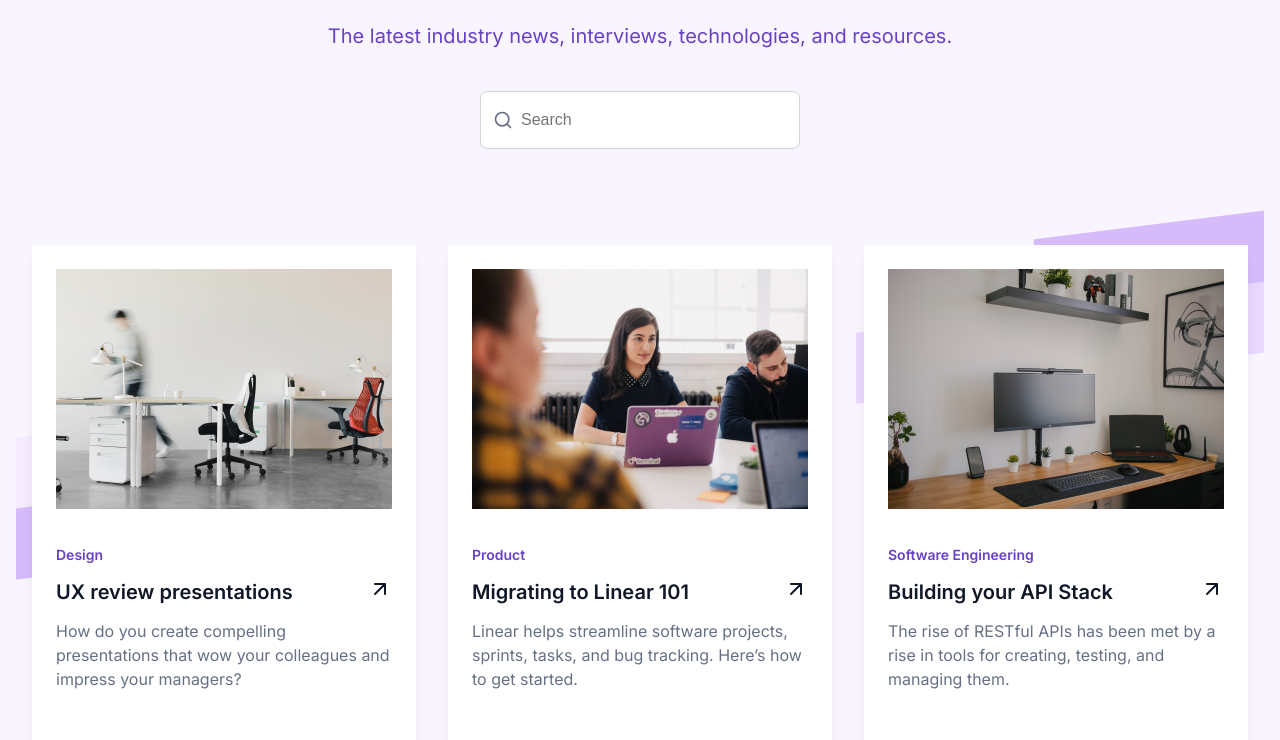
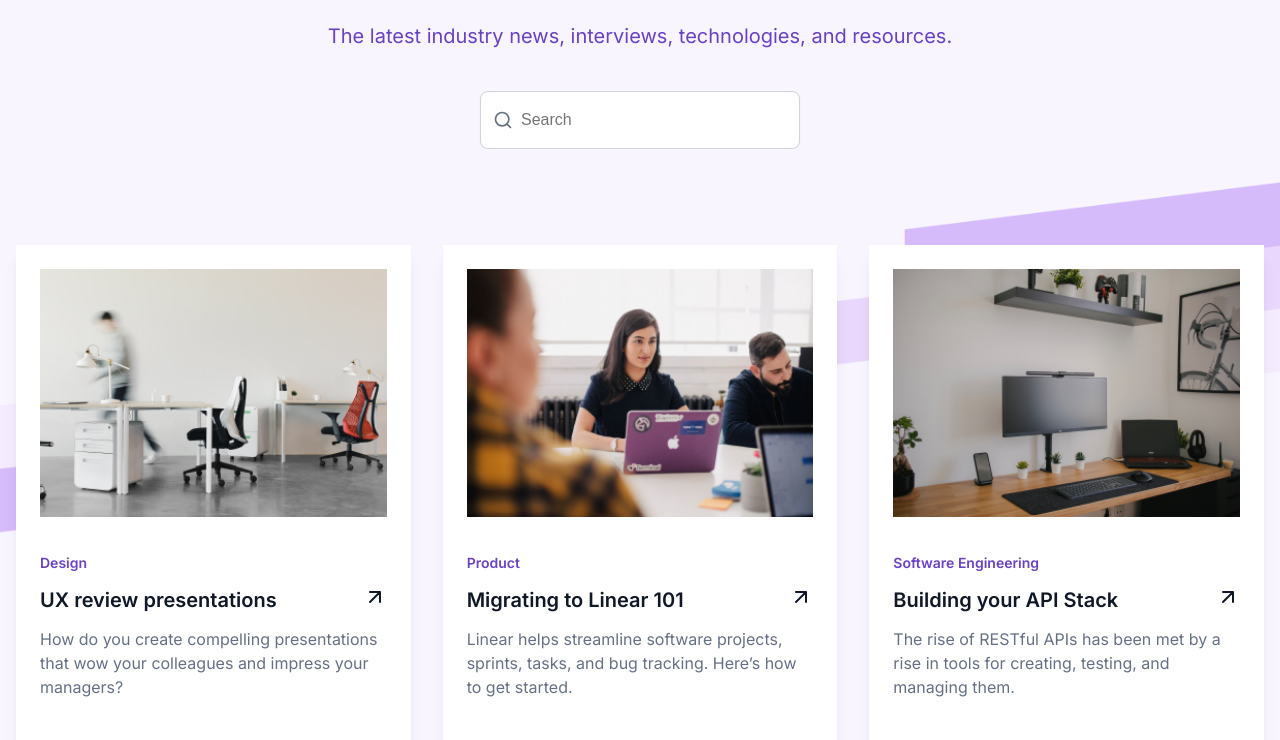
Before and after one commit to Top-Universe-Group-6/Task_2, a plain HTML site: page index.html in a window 1280 px wide. Shown: the part 197-937 px from the top of the page. Drawn offline with Linux system fonts and the light colour scheme.

Commit message:
ch: position blog posts background

```diff
--- a/css/base.css
+++ b/css/base.css
@@ -29,13 +29,3 @@ a {
 img {
     max-width: 100%;
 }
-
-.radius-125 {
-    border-radius: 1.25rem;
-}
-
-
-.m-width {
-	max-width: 1440px;
-	margin: 0 auto;
-}
--- a/css/section-one.css
+++ b/css/section-one.css
@@ -1,9 +1,10 @@
 /* Blog section */
 .blog {
     background: var(--grey-50);
-    padding: 4rem 1rem;
+    padding: 4rem 0rem;
 }
 
+/* Blog header */
 .blog__header {
     text-align: center;
 }
@@ -61,7 +62,7 @@
 
 @media (min-width: 768px) {
     .blog {
-        padding: 6rem 1rem;
+        padding: 6rem 0rem;
     }
 
     .blog__header h1 {
@@ -79,14 +80,16 @@
     }
 }
 
+/* Blog posts cards */
 .blog__main {
-
     background: url(../assets/img/background-pattern.png) no-repeat;
-    padding: 4rem 0 3rem;
+    background-size: contain;
+    background-position: 0 5rem;
+    padding: 4rem 1rem 3rem;
 }
 
 .blog__main .container {
-    max-width: 76rem;
+    max-width: 78rem;
     margin: 0 auto;
     display: grid;
     gap: 2rem;
@@ -99,6 +102,11 @@
     padding: 1.5rem 1.5rem 2rem;
     background: var(--white);
     box-shadow: 0px 4px 6px -2px rgba(16, 24, 40, 0.03), 0px 12px 16px -4px rgba(16, 24, 40, 0.08);
+    transition: all 0.3s;
+}
+
+.blog__main--article:hover {
+    transform: scale(1.03);
 }
 
 .article-image img {
@@ -128,6 +136,10 @@
     display: flex;
     align-items: flex-start;
     justify-content: space-between;
+}
+
+.article-details img {
+    cursor: pointer;
 }
 
 .article-details p {
@@ -177,7 +189,8 @@
 
 @media (min-width: 768px) {
     .blog__main {
-        padding: 6rem 0 4rem;
+        padding: 6rem 1rem 4rem;
+        background-position: 0 0;
     }
 
     .blog__main .container {
```
Also changed, not shown: index.html (+4 -1 lines).
